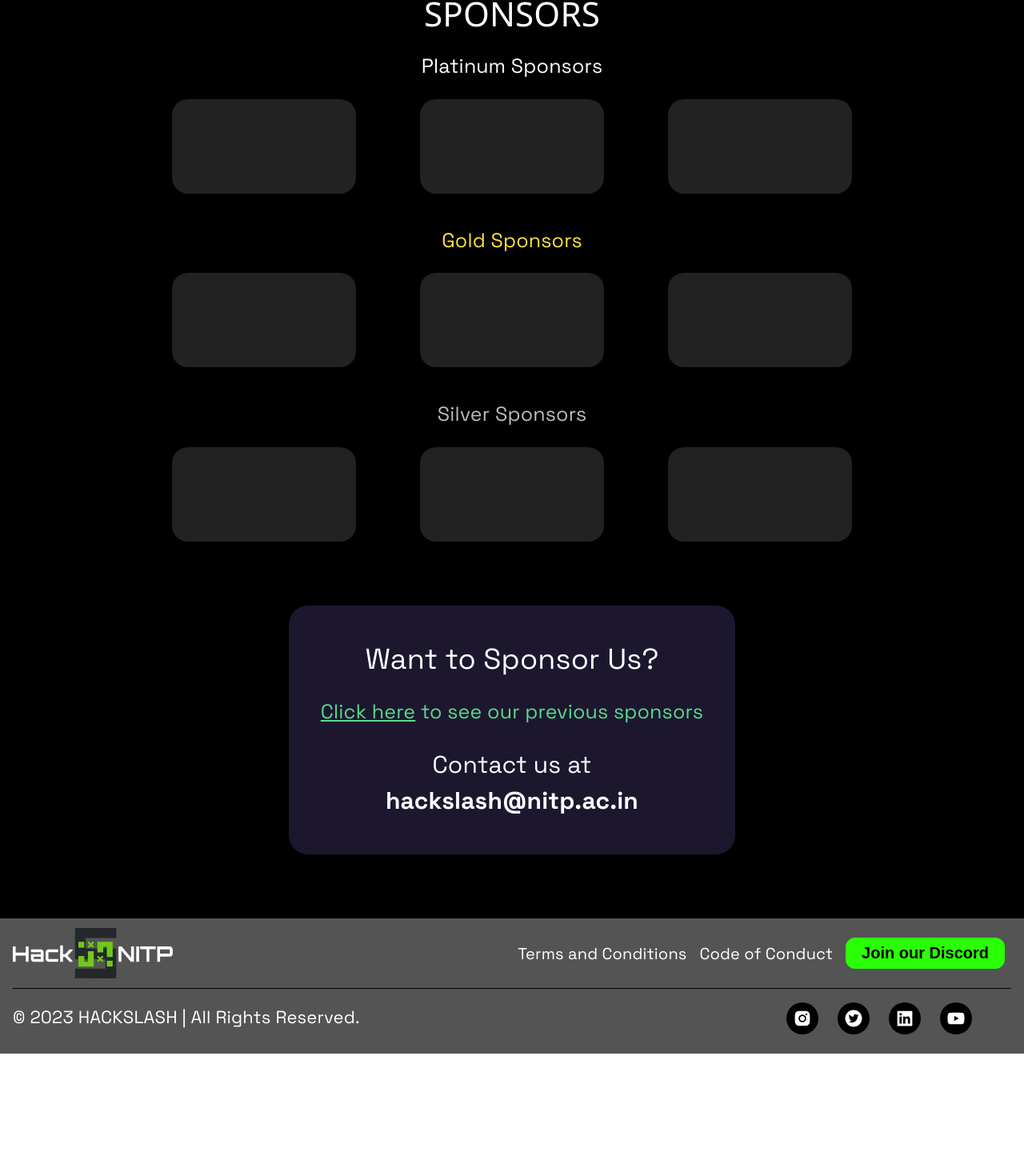
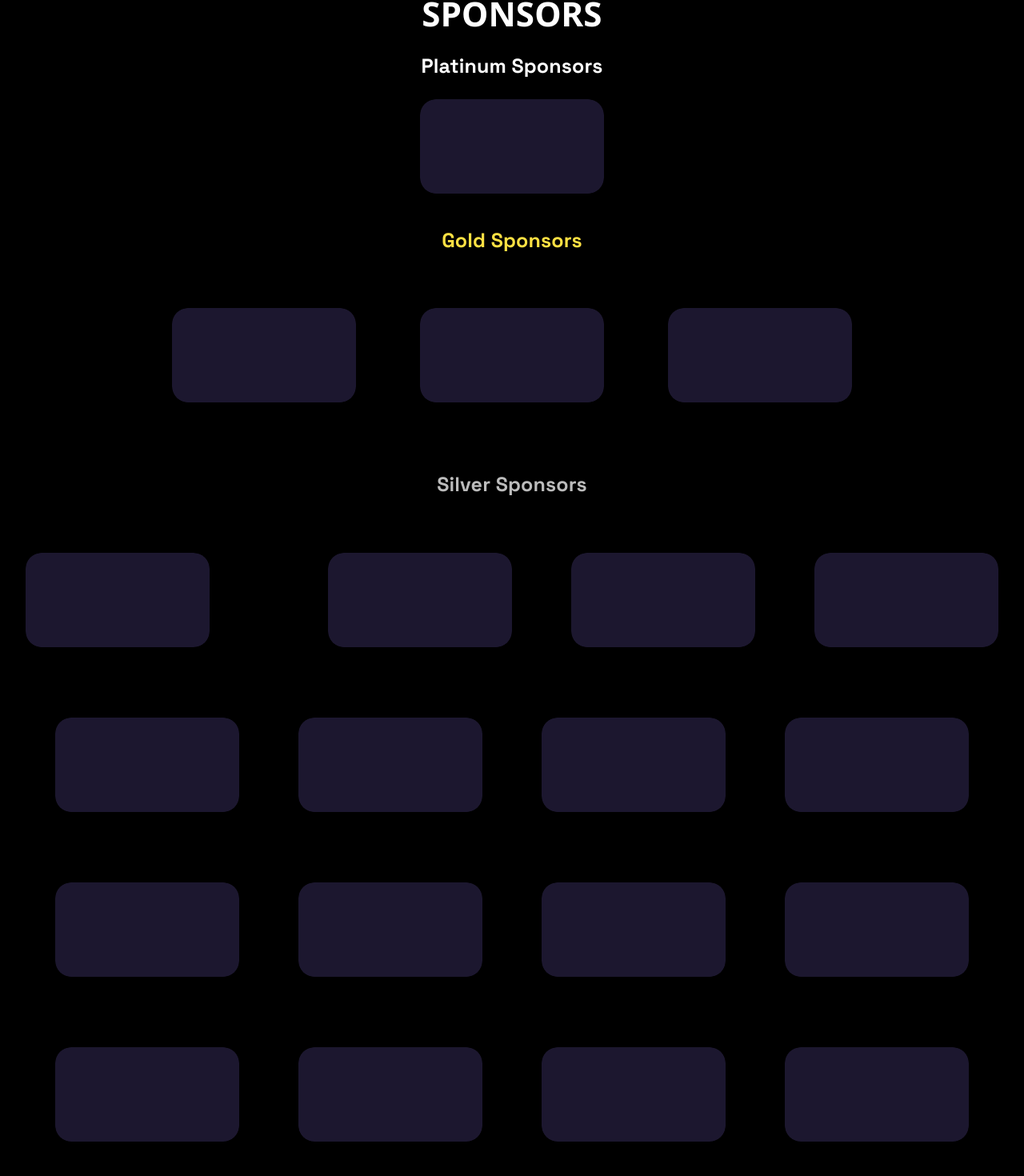
Before and after one commit to HackSlashNITP/hacknitp5.0, a Next.js app: page /sponsors in a window 1280 px wide. Shown: the part 116-1586 px from the top of the page at 80% size. Before the commit the page ends 1433 px from the top, so only its background shows below. Built offline with nearby package versions, Linux system fonts and the light colour scheme.

Commit message:
fixed issues in UI -Sponsors page

```diff
--- a/pages/sponsors.js
+++ b/pages/sponsors.js
@@ -2,7 +2,6 @@ import { useEffect } from "react";
 import Box2 from "../components/box2";
 import Header from "../components/header";
 import Footer from "../components/footer";
-import EmptyBox from "../components/emptyBox";
 
 const Sponsors = () => {
   useEffect(() => {
@@ -35,24 +34,13 @@ const Sponsors = () => {
     };
   }, []);
 
-  const platinumSponsors = [
-    {
-      id: 0,
-    },
-    {
-      id: 1,
-    },
-    {
-      id: 2,
-    },
-  ];
   return (
     <div className="bg-black w-screen overflow-y-auto flex flex-col box-border items-center justify-center gap-[0px] text-center text-5xl text-white font-space-grotesk">
       <Header />
       <div className="self-stretch overflow-hidden flex flex-col p-[16px_0px] box-border items-center justify-center text-4xl font-noto-sans">
         <div className="overflow-hidden flex flex-row box-border items-center justify-center">
           <h3
-            className="text-[inherit] font-inherit inline-block font-normal md:text-xl"
+            className="text-[inherit] font-bold font-inherit inline-block"
             id="heading"
           >
             SPONSORS
@@ -61,41 +49,172 @@ const Sponsors = () => {
       </div>
       <div className="self-stretch overflow-hidden flex flex-col items-center justify-center gap-[22px] lg:h-[auto] md:pt-[0px] md:pb-[0px] md:box-border md:h-[auto]">
         <div className="overflow-hidden flex flex-col box-border items-center justify-center">
-          <b className="text-lg font-light md:text-sm">Platinum Sponsors</b>
+          <b className="text-lg">Platinum Sponsors</b>
         </div>
         <div
-          className="grid grid-cols-3 md:grid-cols-1 gap-x-20 gap-y-10 [&.animate]:animate-[3s_ease_0s_1_normal_forwards_slide-in-right] opacity-[0]"
+          className="self-stretch overflow-hidden flex flex-col items-center justify-center [&.animate]:animate-[3s_ease_0s_1_normal_forwards_slide-in-right] opacity-[0]"
           data-animate-on-scroll
         >
-          {platinumSponsors.map((sponsor) => {
-            return <EmptyBox key={sponsor.id} />;
-          })}
+          <div className="overflow-hidden flex flex-row box-border items-center justify-center sm:flex-col">
+            <div className="flex flex-row items-start justify-start gap-20 md:flex-col">
+            <img
+                className="relative rounded-[20px] w-[230px] h-[118px] shrink-0 object-cover hover:animate-[1s_ease_0s_1_normal_none_scale-up] hover:opacity-[1]"
+                alt=""
+                src="../rectangle-39525.svg"
+              />
+
+            </div>
+          </div>
         </div>
       </div>
       <div className="self-stretch my-10 overflow-hidden flex flex-col items-center justify-center gap-[22px] md:flex-col md:pt-[0px] md:pb-[0px] md:box-border md:h-[auto]">
         <div className="overflow-hidden flex flex-col box-border items-center justify-center">
-          <b className="text-lg text-[#FFE143] font-light md:text-sm">Gold Sponsors</b>
+          <b className="text-lg text-[#FFE143]">Gold Sponsors</b>
         </div>
         <div
-          className="grid grid-cols-3 md:grid-cols-1 gap-x-20 gap-y-10 [&.animate]:animate-[3s_ease_0s_1_normal_forwards_slide-in-right] opacity-[0]"
+          className="self-stretch flex-1 overflow-hidden flex flex-row items-center justify-center [&.animate]:animate-[3s_ease_0s_1_normal_forwards_slide-in-right] opacity-[0] lg:flex-row md:flex-row"
           data-animate-on-scroll
         >
-          {platinumSponsors.map((sponsor) => {
-            return <EmptyBox key={sponsor.id} />;
-          })}
+          <div className="overflow-hidden flex flex-row p-[44px_36px] box-border items-center justify-center md:flex-col sm:flex-col">
+            <div className="flex flex-row items-center justify-center gap-10 md:flex-col">
+            <div className="flex flex-row items-start justify-start gap-20 md:flex-col">
+
+              <img
+                className="relative rounded-[20px] w-[230px] h-[118px] shrink-0 object-cover hover:animate-[1s_ease_0s_1_normal_none_scale-up] hover:opacity-[1]"
+                alt=""
+                src="../rectangle-39525.svg"
+              />
+              <img
+                className="relative rounded-[20px] w-[230px] h-[118px] shrink-0 object-cover hover:animate-[1s_ease_0s_1_normal_none_scale-up] hover:opacity-[1]"
+                alt=""
+                src="../rectangle-39525.svg"
+              />
+              <img
+                className="relative rounded-[20px] w-[230px] h-[118px] shrink-0 object-cover hover:animate-[1s_ease_0s_1_normal_none_scale-up] hover:opacity-[1]"
+                alt=""
+                src="../rectangle-39525.svg"
+              />
+            </div>
+            </div>
+          </div>
         </div>
       </div>
       <div className="self-stretch overflow-hidden flex flex-col items-center justify-center gap-[22px] lg:h-[auto] md:pt-[0px] md:pb-[0px] md:box-border md:h-[auto] sm:h-[auto]">
         <div className="shrink-0 overflow-hidden flex flex-col px-20 box-border items-center justify-center">
-          <b className="text-lg text-[#BCBCBC] font-light md:text-sm">Silver Sponsors</b>
+          <b className="text-lg text-[#BCBCBC]">Silver Sponsors</b>
         </div>
         <div
-          className="grid grid-cols-3 md:grid-cols-1 gap-x-20 gap-y-10 [&.animate]:animate-[3s_ease_0s_1_normal_forwards_slide-in-right] opacity-[0]"
+          className="self-stretch overflow-hidden flex flex-col items-center justify-center gap-[0px] [&.animate]:animate-[3s_ease_0s_1_normal_forwards_slide-in-right] opacity-[0]"
           data-animate-on-scroll
         >
-          {platinumSponsors.map((sponsor) => {
-            return <EmptyBox key={sponsor.id} />;
-          })}
+          <div className="overflow-hidden flex flex-row p-[44px_36px] box-border items-center justify-center gap-[74px] sm:flex-col">
+            <div className="flex flex-row items-start justify-start gap-[74px] md:flex-col">
+              <img
+                className="relative rounded-[20px] w-[230px] h-[118px] shrink-0 object-cover hover:animate-[1s_ease_0s_1_normal_none_scale-up] hover:opacity-[1]"
+                alt=""
+                src="../rectangle-39525.svg"
+              />
+              <div/>
+              <img
+                className="relative rounded-[20px] w-[230px] h-[118px] shrink-0 object-cover hover:animate-[1s_ease_0s_1_normal_none_scale-up] hover:opacity-[1]"
+                alt=""
+                src="../rectangle-39525.svg"
+              />
+            </div>
+            <div className="flex flex-row items-center justify-center gap-[74px] md:flex-col">
+              <img
+                className="relative rounded-[20px] w-[230px] h-[118px] shrink-0 object-cover hover:animate-[1s_ease_0s_1_normal_none_scale-up] hover:opacity-[1]"
+                alt=""
+                src="../rectangle-39525.svg"
+              />
+              <img
+                className="relative rounded-[20px] w-[230px] h-[118px] shrink-0 object-cover hover:animate-[1s_ease_0s_1_normal_none_scale-up] hover:opacity-[1]"
+                alt=""
+                src="../rectangle-39525.svg"
+              />
+            </div>
+          </div>
+          <div className=" overflow-hidden flex flex-row p-[44px_36px] box-border items-center justify-center gap-[74px] sm:flex-col">
+            <div className="flex flex-row items-center justify-center gap-[74px] md:flex-col">
+              <img
+                className="relative rounded-[20px] w-[230px] h-[118px] shrink-0 object-cover hover:animate-[1s_ease_0s_1_normal_none_scale-up] hover:opacity-[1]"
+                alt=""
+                src="../rectangle-39525.svg"
+              />
+              <img
+                className="relative rounded-[20px] w-[230px] h-[118px] shrink-0 object-cover hover:animate-[1s_ease_0s_1_normal_none_scale-up] hover:opacity-[1]"
+                alt=""
+                src="../rectangle-39525.svg"
+              />
+            </div>
+            <div className="flex flex-row items-center justify-center gap-[74px] md:flex-col">
+              <img
+                className="relative rounded-[20px] w-[230px] h-[118px] shrink-0 object-cover hover:animate-[1s_ease_0s_1_normal_none_scale-up] hover:opacity-[1]"
+                alt=""
+                src="../rectangle-39525.svg"
+              />
+              <img
+                className="relative rounded-[20px] w-[230px] h-[118px] shrink-0 object-cover hover:animate-[1s_ease_0s_1_normal_none_scale-up] hover:opacity-[1]"
+                alt=""
+                src="../rectangle-39525.svg"
+              />
+            </div>
+          </div>
+          <div className=" overflow-hidden flex flex-row p-[44px_36px] box-border items-start justify-start gap-[74px] sm:flex-col">
+            <div className="flex flex-row items-start justify-start gap-[74px] md:flex-col">
+              <img
+                className="relative rounded-[20px] w-[230px] h-[118px] shrink-0 object-cover hover:animate-[1s_ease_0s_1_normal_none_scale-up] hover:opacity-[1]"
+                alt=""
+                src="../rectangle-39525.svg"
+              />
+              <img
+                className="relative rounded-[20px] w-[230px] h-[118px] shrink-0 object-cover hover:animate-[1s_ease_0s_1_normal_none_scale-up] hover:opacity-[1]"
+                alt=""
+                src="../rectangle-39525.svg"
+              />
+            </div>
+            <div className="flex flex-row items-start justify-start gap-[74px] md:flex-col">
+              <img
+                className="relative rounded-[20px] w-[230px] h-[118px] shrink-0 object-cover hover:animate-[1s_ease_0s_1_normal_none_scale-up] hover:opacity-[1]"
+                alt=""
+                src="../rectangle-39525.svg"
+              />
+              <img
+                className="relative rounded-[20px] w-[230px] h-[118px] shrink-0 object-cover hover:animate-[1s_ease_0s_1_normal_none_scale-up] hover:opacity-[1]"
+                alt=""
+                src="../rectangle-39525.svg"
+              />
+            </div>
+          </div>
+          <div
+            className=" overflow-hidden flex flex-row p-[44px_36px] box-border items-center justify-center gap-[74px] sm:flex-col"
+            id="4contentBox"
+          >
+            <div className="flex flex-row items-center justify-center gap-[74px] md:flex-col">
+              <img
+                className="relative rounded-[20px] w-[230px] h-[118px] shrink-0 object-cover hover:animate-[1s_ease_0s_1_normal_none_scale-up] hover:opacity-[1]"
+                alt=""
+                src="../rectangle-39525.svg"
+              />
+              <img
+                className="relative rounded-[20px] w-[230px] h-[118px] shrink-0 object-cover hover:animate-[1s_ease_0s_1_normal_none_scale-up] hover:opacity-[1]"
+                alt=""
+                src="../rectangle-39525.svg"
+              />
+            </div>
+            <div className="flex flex-row items-center justify-center gap-[74px] md:flex-col">
+              <img
+                className="relative rounded-[20px] w-[230px] h-[118px] shrink-0 object-cover hover:animate-[1s_ease_0s_1_normal_none_scale-up] hover:opacity-[1]"
+                alt=""
+                src="../rectangle-39525.svg"
+              />
+              <img
+                className="relative rounded-[20px] w-[230px] h-[118px] shrink-0 object-cover hover:animate-[1s_ease_0s_1_normal_none_scale-up] hover:opacity-[1]"
+                alt=""
+                src="../rectangle-39525.svg"
+              />
+            </div>
+          </div>
         </div>
       </div>
       <div className="w-full md:w-full sm:w-full my-20 flex flex-col box-border items-center justify-center">
```
